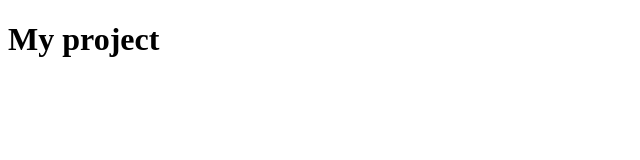
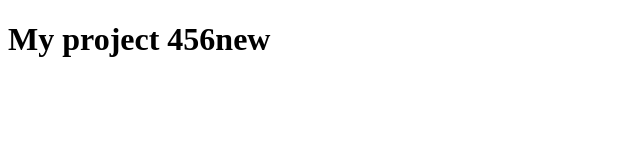
Before and after one commit to AndrewBessik/my-project, a plain HTML site: page index.html in a window 1280 px wide. Shown: the whole page, without its empty margins (0-640 px from the left). Drawn offline with Linux system fonts and the light colour scheme.

Commit message:
title was change2new

```diff
--- a/index.html
+++ b/index.html
@@ -7,7 +7,7 @@
     <title>My project</title>
 </head>
 <body>
-    <h1> My project</h1>
+    <h1> My project 456new</h1>
 
 </body>
 </html>
```
